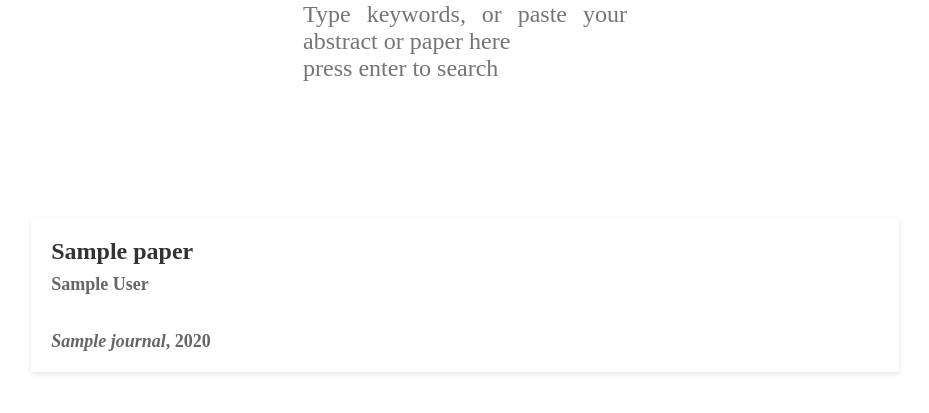
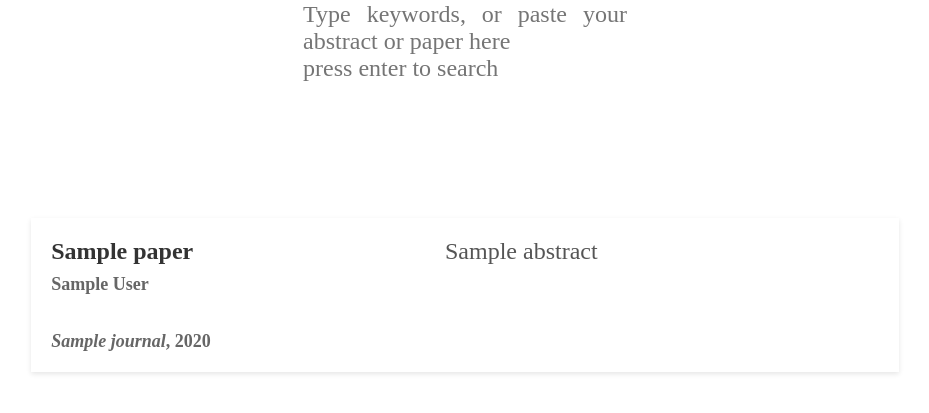
Before and after one commit to SimonSimonB/dewey, a Django app: template src/deweyweb/searchinterface/templates/searchinterface/index.html in a window 1280 px wide. Shown: the part 151-564 px from the top of the page, without its empty margins (175-1104 px from the left). Run offline with Django 3.2, Linux system fonts and the light colour scheme; the template is opened without the code that fills it: most values are stand-ins (such as "Sample title", 1, 10 or a date in 2020).

Commit message:
Abstract is now shown in search results.

```diff
--- a/src/deweyweb/searchinterface/templates/searchinterface/index.html
+++ b/src/deweyweb/searchinterface/templates/searchinterface/index.html
@@ -1,5 +1,6 @@
 <!DOCTYPE html>
 <html>
+
 <head>
   <meta charset="utf-8">
   <style>
@@ -15,20 +16,16 @@
       grid-gap: 50px;
     }
 
-@media only screen and (min-width: 500px) {
-  .results {
-    grid-template-columns: 1fr;
-  }
-}
-
     .card {
       background: white;
       text-decoration: none;
       color: #444;
-  box-shadow: 0 2px 5px rgba(0,0,0,0.1);
+      box-shadow: 0 2px 5px rgba(0, 0, 0, 0.1);
       display: flex;
-  flex-direction: column;
-  min-height: 100%; /* cards fill up the height of the parent, the grid item */
+      flex-direction: row;
+      grid-template-columns: 50% 50%;
+      min-height: 100%;
+      /* cards fill up the height of the parent, the grid item */
 
       /* To allow moving the card when hovering */
       position: relative;
@@ -39,12 +36,7 @@
     /* Move the card when hovering */
     .card:hover {
       top: -2px;
-  box-shadow: 0 4px 5px rgba(0,0,0,0.2);
-}
-
-/* Space text in card */
-.card card-content {
-  padding: 20px;
+      box-shadow: 0 4px 5px rgba(0, 0, 0, 0.2);
     }
 
     /* Specify typography in card */
@@ -70,13 +62,21 @@
     }
 
 
+    .card card-content-left {
+      padding: 20px;
       /* Make the card contents element fill up all space of the card, so that the author is aligned at the bottom */
-.card card-content {
-  padding: 20px;
       flex: 1;
 
       display: flex;
       flex-direction: column;
+    }
+
+    .card card-content-right {
+      text-align: justify;
+      font-size: 24px;
+      color: #555;
+      padding: 20px;
+      flex: 0 0 50%
     }
 
     /* Inspired by https://webdesign.tutsplus.com/tutorials/solving-problems-with-css-grid-and-flexbox-the-card-ui--cms-27468 */
@@ -122,10 +122,10 @@
       text-decoration: none;
       display: inline-block;
     }
-
   </style>
 
 </head>
+
 <body>
   <div class="wrapper">
 
@@ -133,7 +133,9 @@
       {% csrf_token %}
       <button class="searchbutton" id="searchbutton1" hidefocus="true"></button>
     </form>
-      <textarea class="searchbox" name="query" id="searchbox1" placeholder="Type keywords, or paste your abstract or paper here&#10;press enter to search" rows="5" form="searchnow"></textarea>
+    <textarea class="searchbox" name="query" id="searchbox1"
+      placeholder="Type keywords, or paste your abstract or paper here&#10;press enter to search" rows="5"
+      form="searchnow"></textarea>
 
     <div class="results">
 
@@ -141,11 +143,14 @@
       {% for paper in result_list %}
       <div>
         <a href="https://doi.org/{{ paper.doi }}" class="card">
-                    <card-content>
+          <card-content-left>
             <h1 class="papertitle">{{ paper.title }}</h1>
             <span class="paperauthor">{{ paper.author }}</span>
             <span class="paperjournalyear"><i>{{ paper.journal }}</i>, {{ paper.year }}</span>
-                    </card-content>
+          </card-content-left>
+          <card-content-right>
+            {{ paper.abstract }}
+          </card-content-right>
         </a>
       </div>
       {% endfor %}
@@ -156,7 +161,7 @@
     var input = document.getElementById("searchbox1");
 
     // Execute a function when the user releases a key on the keyboard
-      input.addEventListener("keydown", function(event) {
+    input.addEventListener("keydown", function (event) {
       // Number 13 is the "Enter" key on the keyboard
       if ((event.keyCode == 10 || event.keyCode == 13)) {
         // Cancel the default action, if needed
@@ -167,4 +172,5 @@
     });
   </script>
 </body>
+
 </html>
```
Lines whose indentation alone changed are shown as unchanged.
